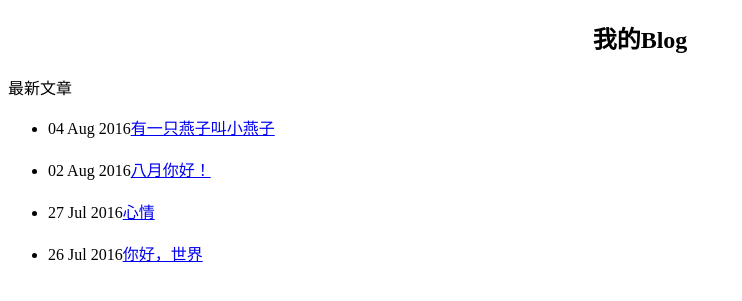
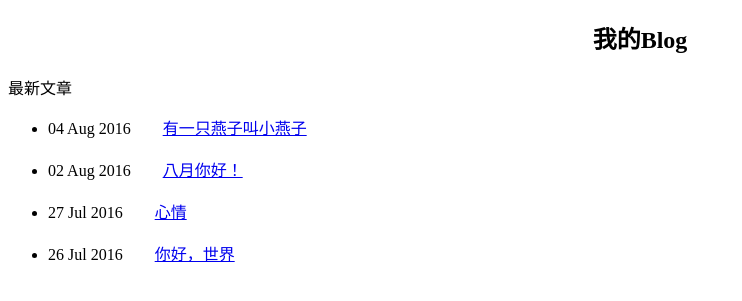
Before and after one commit to code-huisoido/myblog, a Jekyll site: the page built from index.html, in a window 1280 px wide. Shown: the top 301 px of the page, without its empty margins (0-742 px from the left). Built offline with Jekyll 4.4.1, drawn with Linux system fonts in a browser that asks for light colours.

Commit message:
modify index.html css part

```diff
--- a/index.html
+++ b/index.html
@@ -9,7 +9,7 @@ title: 我的Blog
 	{% for post in site.posts %}
 
 	<li>
-		{{ post.date | date_to_string }}<a href="{{ site.baseurl }}{{ post.url }}">{{ post.title }}</a>
+		{{ post.date | date_to_string }}<a style="margin-left:2em;" href="{{ site.baseurl }}{{ post.url }}">{{ post.title }}</a>
 	</li>
 	<br/>
 	{% endfor %}
```
